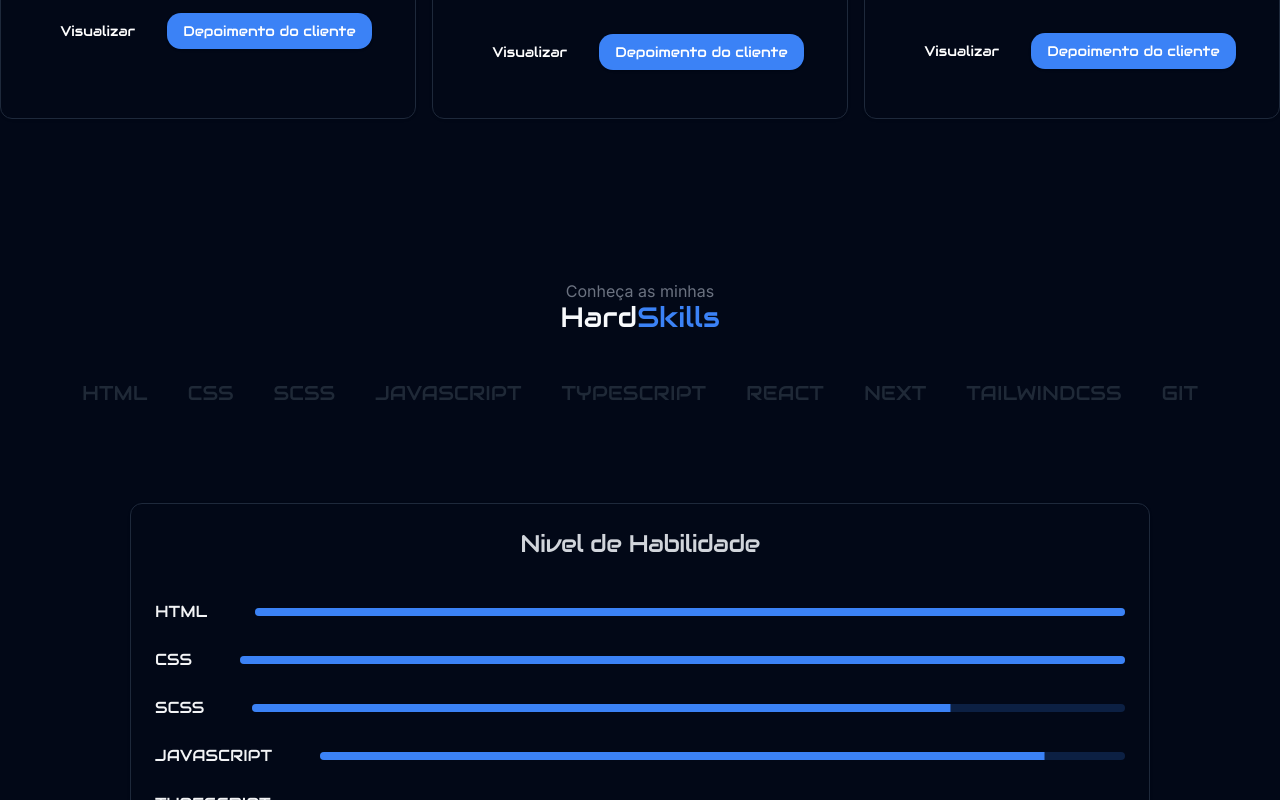
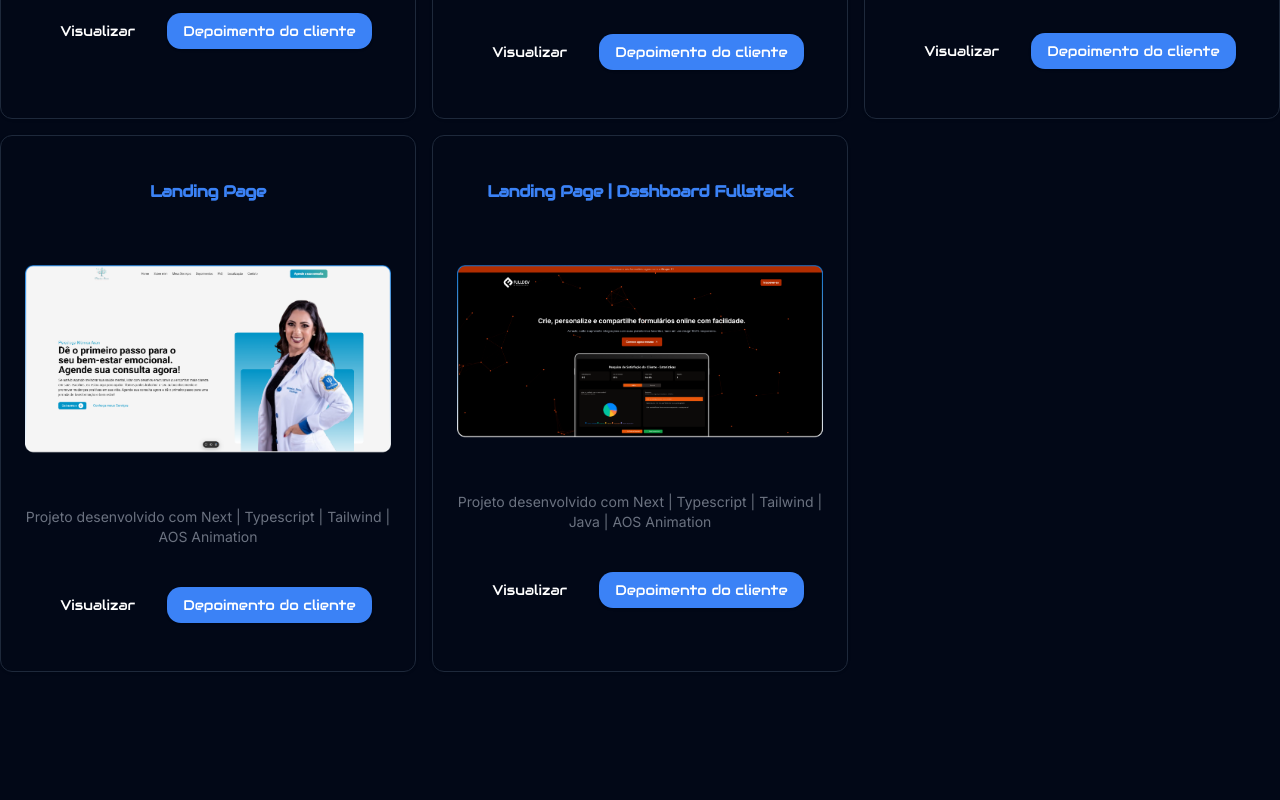
Before and after one commit to DevGustavoGantois/DevGustavoGantois_Freelancer_portifolio_1.0, a Next.js app: page / in a window 1280 px wide. Shown: the part 4680-5480 px from the top of the page. Built offline with nearby package versions, Linux system fonts and the light colour scheme.

Commit message:
feat:Adding new Projects in session Portfolio and add in hardskills.

```diff
--- a/components/FAQ.tsx
+++ b/components/FAQ.tsx
@@ -67,7 +67,13 @@ export function FAQ() {
                     Atualmente, minha especialização é no desenvolvimento da interface do usuário (UI), focando exclusivamente na parte visual e na experiência do usuário (UX). Neste momento, não atuo com bancos de dados ou servidores. No entanto, estou aberto a expandir meus serviços no futuro, caso surjam necessidades específicas dos clientes nessa área.
                     </AccordionContent>
                 </AccordionItem>
-                <AccordionItem data-aos="fade-down" value="item-7" className="mb-6">
+                <AccordionItem value="item-7" data-aos="fade-down" className="mb-6">
+                    <AccordionTrigger className="text-white hover:text-blue-500 transition-all duration-700">Você trabalha cria sistemas e aplicações Fullstack?</AccordionTrigger>
+                    <AccordionContent className="text-gray-500 font-secondary">
+                    Atualmente, estou me dedicando ao estudo de Java com o objetivo de aprimorar minhas aplicações, tornando-as full stack e mais funcionais. Além disso, busco expandir minhas habilidades na criação de APIs robustas, no desenvolvimento de sistemas eficientes e em soluções para e-commerce, ampliando assim minhas possibilidades profissionais.
+                    </AccordionContent>
+                </AccordionItem>
+                <AccordionItem data-aos="fade-down" value="item-8" className="mb-6">
                     <AccordionTrigger className="text-white hover:text-blue-500 duration-700 transition-all">Você trabalha com plataformas como Wordpress | Shopify | Wix Studio?</AccordionTrigger>
                     <AccordionContent className="text-gray-500 font-secondary lg:w-[800px]">
                         Sim, eu trabalho com todas essas plataformas, além de desenvolver projetos dentro de editores de código.
--- a/components/Portifolio.tsx
+++ b/components/Portifolio.tsx
@@ -115,6 +115,40 @@ export function Portifolio() {
                     </CardFooter>
                     </CardContent>
                 </Card>
+                <Card data-aos="fade-down">
+                    <CardHeader>
+                        <CardTitle className="text-blue-500 text-center mt-6 mb-12">Landing Page</CardTitle>
+                    </CardHeader>
+                    <CardContent>
+                    <div className="flex justify-center mb-12">
+                    <Image src="/Project7.png" width={600} height={400} quality={100} alt="" className="float"/>
+                    </div>
+                    <CardDescription className="text-gray-500 text-center mt-4 mb-10 font-secondary">Projeto desenvolvido com Next | Typescript | Tailwind | AOS Animation</CardDescription>
+                    <CardFooter className="flex justify-center items-center">
+                    <div className="flex flex-col lg:flex-row justify-center items-center gap-4">
+                        <Button variant="ghost"><a href="https://website-monica-aran.vercel.app/" target="_blank" className="text-white">Visualizar</a></Button>
+                        <Button><a href="#Testimonial" className="text-white">Depoimento do cliente</a></Button>
+                    </div>
+                    </CardFooter>
+                    </CardContent>
+                </Card>
+                <Card data-aos="fade-down">
+                    <CardHeader>
+                        <CardTitle className="text-blue-500 text-center mt-6 mb-12">Landing Page | Dashboard Fullstack</CardTitle>
+                    </CardHeader>
+                    <CardContent>
+                    <div className="flex justify-center mb-12">
+                    <Image src="/Project8.png" width={600} height={400} quality={100} alt="" className="float"/>
+                    </div>
+                    <CardDescription className="text-gray-500 text-center mt-4 mb-10 font-secondary">Projeto desenvolvido com Next | Typescript | Tailwind | Java | AOS Animation</CardDescription>
+                    <CardFooter className="flex justify-center items-center">
+                    <div className="flex flex-col lg:flex-row justify-center items-center gap-4">
+                        <Button variant="ghost"><a href="https://fulldev-seven.vercel.app/?fbclid=PAZXh0bgNhZW0CMTEAAaZTMuQeNDinOGKcBt59yV2zoTk5G0r3EB5lYZB2tXQvOoB4sH5JM1rn0oo_aem__QaWJekN-srZCm1KDCDSzQ" target="_blank" className="text-white">Visualizar</a></Button>
+                        <Button><a href="#Testimonial" className="text-white">Depoimento do cliente</a></Button>
+                    </div>
+                    </CardFooter>
+                    </CardContent>
+                </Card>
             </div>
         </section>
     );
--- a/components/Techs.tsx
+++ b/components/Techs.tsx
@@ -64,6 +64,10 @@ export function Techs() {
                             <p className="uppercase text-gray-100">Git</p>
                             <Progress value={50} />
                         </div>
+                        <div className="flex flex-col lg:flex-row gap-12 justify-between items-center">
+                            <p className="uppercase text-gray-100">JAVA</p>
+                            <Progress value={25} />
+                        </div>
                     </CardContent>
                 </Card>
                 </div>
--- a/components/Testimonials.tsx
+++ b/components/Testimonials.tsx
@@ -7,7 +7,11 @@ const TestimonialsData = [
     { name: "Samuel Fernandes", description: "Site ficou muito bom, convence muito bem o cliente de fechar a compra, me poupa muito o trabalho de vender no boca a boca, entregou dentro do prazo e supriu todas as minhas expectativas" },
     { name: "Matheus Caria", description: "O site ficou muito bom irmão! Está muito lindo de verdade, muito obrigado!" },
     { name: "Maurício Sampaio", description: "Guga, você é o cara, o site ficou muito bom, você conseguiu transmitir dentro do site exatamente o que eu te pedi." },
-    {name: "Thomaz", description: "Fera demais! Parabéns mesmo, o projeto ficou muito bom!"}
+    {name: "Thomaz", description: "Fera demais! Parabéns mesmo, o projeto ficou muito bom!"},
+    {name: "Mônica Aran", description: "Ficou show Gustavo! O site ficou perfeito e transmitiu o que eu quero passar para os meus clientes!"},
+    {name: "Eric Souza dos Santos", description: "Trabalhar com Gustavo no Hackathon da FullDev foi essencial para o sucesso do projeto. Como designer UI/UX e desenvolvedor front-end, ele criou uma identidade visual original e de alta qualidade usando React e Next.js. Proativo, comunicativo e dedicado, sua contribuição foi fundamental para conquistarmos o primeiro lugar. Recomendo Gustavo sem dúvida para qualquer desafio!"},
+    {name: "Carlos Augusto", description: "Colaborar com Gustavo no Hackathon Ato 5 da Fulldev foi incrível! Sua visão criativa e habilidade em transformar ideias em interfaces intuitivas elevaram o projeto. Tenho certeza de que ele fará a diferença em qualquer equipe!"},
+    {name: "Gabriel Dias Santiago", description: "Minha sincera gratidão ao Gustavo pelo excelente trabalho como designer e desenvolvedor front-end. Sua criatividade e técnica foram impecáveis. Foi um prazer trabalhar com você e espero colaborarmos novamente no futuro!"}
 ];
 
 export function Testimonials() {
```
Also changed, not shown: public/Project7.png (added), public/Project8.png (added).
